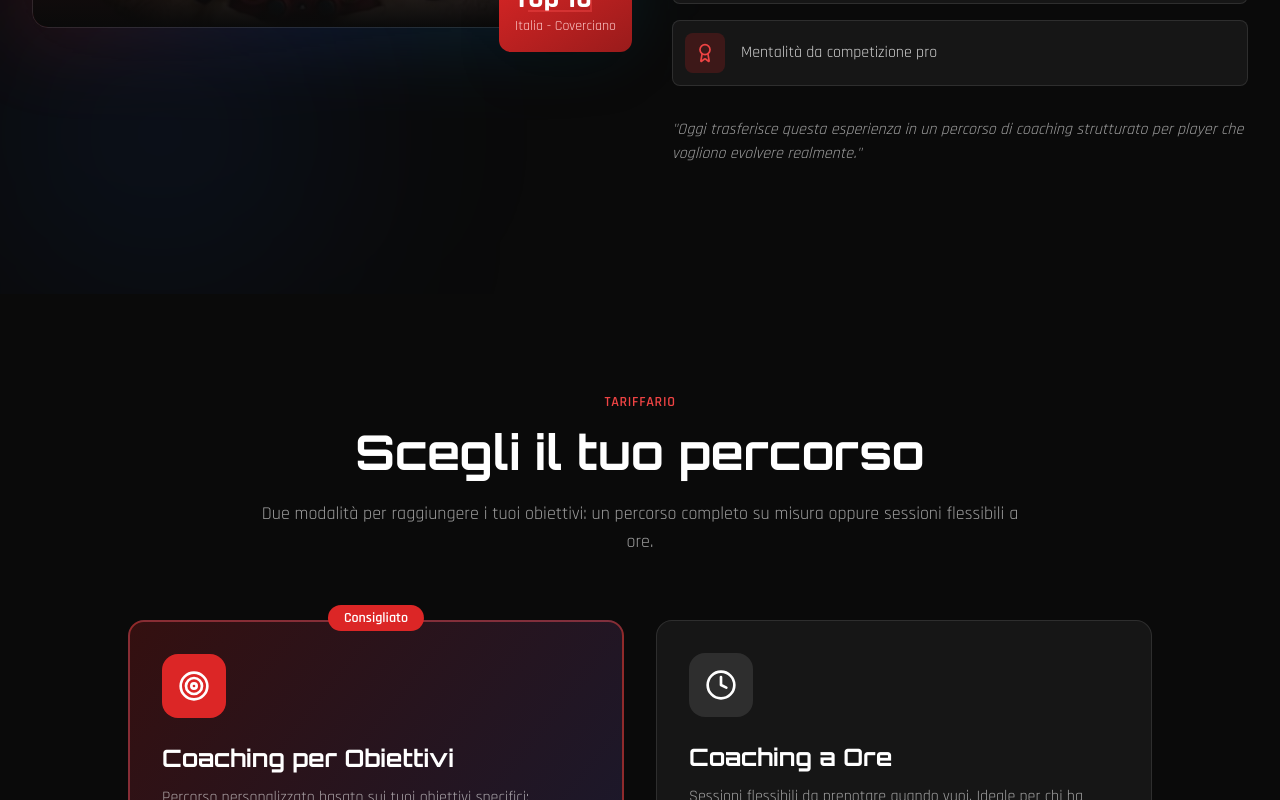
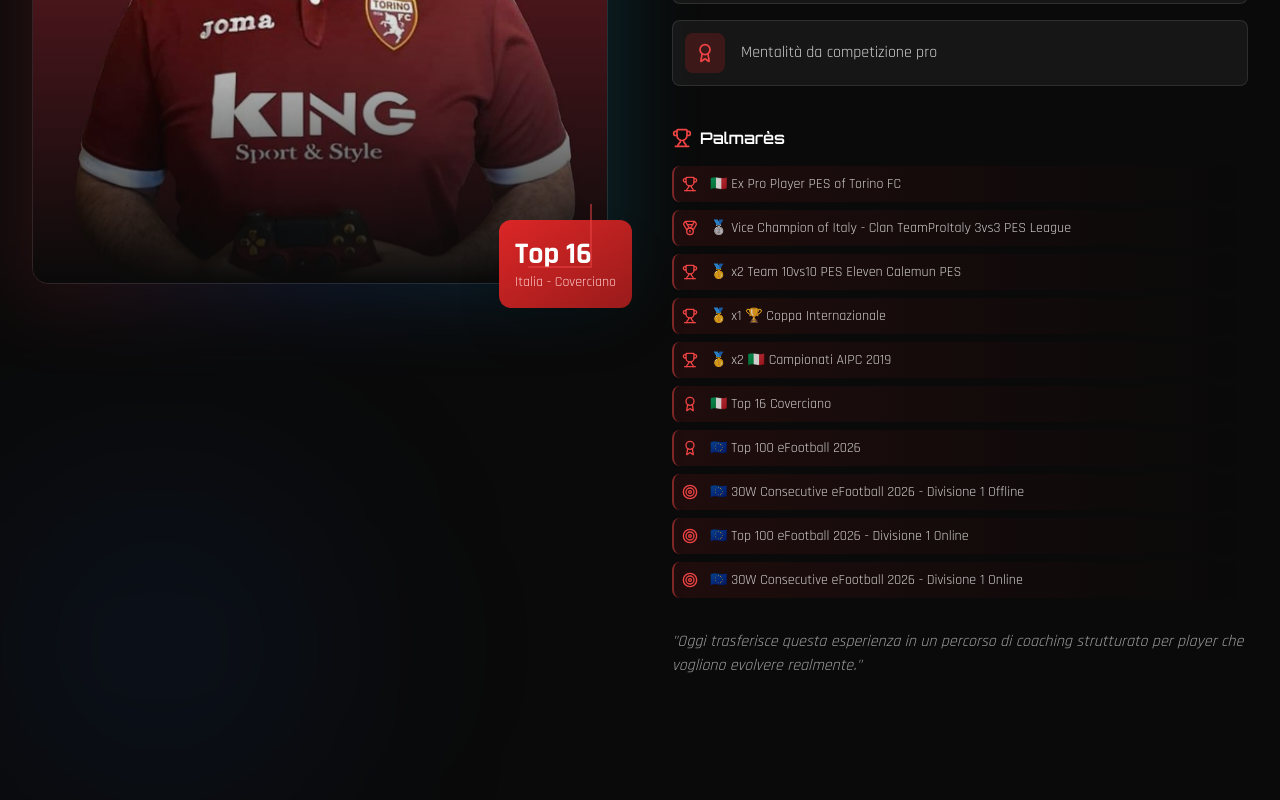
Before and after one commit to Attilalab/sito-Cristian-pro-coachin, a React (Vite) app: page / in a window 1280 px wide. Shown: the part 1640-2440 px from the top of the page. Built offline with nearby package versions, Linux system fonts and the light colour scheme.

Commit message:
Aggiornati risultati Christian, tolto Instagram e altri social, solo Facebook rimane

```diff
--- a/src/sections/ChiE.tsx
+++ b/src/sections/ChiE.tsx
@@ -1,5 +1,5 @@
 import { useEffect, useRef, useState } from 'react';
-import { Check, Gamepad2, Brain, Target, TrendingUp, Award } from 'lucide-react';
+import { Check, Gamepad2, Brain, Target, TrendingUp, Award, Trophy, Medal } from 'lucide-react';
 
 const skills = [
   { icon: Gamepad2, text: 'Preparazione tecnica avanzata' },
@@ -7,6 +7,19 @@
   { icon: Target, text: 'Lettura tattica in tempo reale' },
   { icon: TrendingUp, text: 'Ottimizzazione delle meccaniche' },
   { icon: Award, text: 'Mentalità da competizione pro' },
+];
+
+const risultati = [
+  { icon: Trophy, text: '🇮🇹 Ex Pro Player PES of Torino FC' },
+  { icon: Medal, text: '🥈 Vice Champion of Italy - Clan TeamProItaly 3vs3 PES League' },
+  { icon: Trophy, text: '🥇 x2 Team 10vs10 PES Eleven Calemun PES' },
+  { icon: Trophy, text: '🥇 x1 🏆 Coppa Internazionale' },
+  { icon: Trophy, text: '🥇 x2 🇮🇹 Campionati AIPC 2019' },
+  { icon: Award, text: '🇮🇹 Top 16 Coverciano' },
+  { icon: Award, text: '🇪🇺 Top 100 eFootball 2026' },
+  { icon: Target, text: '🇪🇺 30W Consecutive eFootball 2026 - Divisione 1 Offline' },
+  { icon: Target, text: '🇪🇺 Top 100 eFootball 2026 - Divisione 1 Online' },
+  { icon: Target, text: '🇪🇺 30W Consecutive eFootball 2026 - Divisione 1 Online' },
 ];
 
 export function ChiE() {
@@ -113,7 +126,7 @@
             </div>
 
             {/* Skills List */}
-            <div className="space-y-4">
+            <div className="space-y-4 mb-10">
               <h3 className="text-white font-semibold mb-4">La sua esperienza comprende:</h3>
               {skills.map((skill, index) => (
                 <div
@@ -134,6 +147,28 @@
               ))}
             </div>
 
+            {/* Risultati / Palmares */}
+            <div className="space-y-4">
+              <h3 className="text-white font-semibold mb-4 flex items-center gap-2">
+                <Trophy className="w-5 h-5 text-red-500" />
+                Palmarès
+              </h3>
+              <div className="grid gap-2">
+                {risultati.map((risultato, index) => (
+                  <div
+                    key={index}
+                    className={`flex items-center gap-3 p-2 rounded-lg bg-gradient-to-r from-red-600/10 to-transparent border-l-2 border-red-500/50 ${
+                      isVisible ? 'opacity-100 translate-x-0' : 'opacity-0 -translate-x-4'
+                    }`}
+                    style={{ transitionDelay: `${800 + index * 100}ms` }}
+                  >
+                    <risultato.icon className="w-4 h-4 text-red-500 flex-shrink-0" />
+                    <span className="text-white/80 text-sm">{risultato.text}</span>
+                  </div>
+                ))}
+              </div>
+            </div>
+
             {/* Bottom Text */}
             <p className="mt-8 text-white/60 italic">
               "Oggi trasferisce questa esperienza in un percorso di coaching strutturato
--- a/src/sections/Footer.tsx
+++ b/src/sections/Footer.tsx
@@ -1,17 +1,10 @@
-import { Gamepad2, Instagram, Twitter, Youtube, Twitch, Mail } from 'lucide-react';
-
-const socialLinks = [
-  { icon: Instagram, href: '#', label: 'Instagram' },
-  { icon: Twitter, href: '#', label: 'Twitter' },
-  { icon: Youtube, href: '#', label: 'YouTube' },
-  { icon: Twitch, href: '#', label: 'Twitch' },
-];
+import { Gamepad2, Facebook, Mail } from 'lucide-react';
 
 const navLinks = [
   { href: '#home', label: 'Home' },
   { href: '#chi-e', label: 'Chi è' },
+  { href: '#servizi', label: 'Servizi' },
   { href: '#metodo', label: 'Il Metodo' },
-  { href: '#posizionamento', label: 'Per Chi' },
   { href: '#contatti', label: 'Contatti' },
 ];
 
@@ -56,18 +49,17 @@
               competitivi che vogliono trasformare il talento in risultati concreti.
             </p>
 
-            {/* Social Links */}
+            {/* Social Link - Solo Facebook */}
             <div className="flex gap-3">
-              {socialLinks.map((social, index) => (
-                <a
-                  key={index}
-                  href={social.href}
-                  aria-label={social.label}
-                  className="w-10 h-10 rounded-lg bg-white/5 flex items-center justify-center hover:bg-red-600/20 hover:border-red-500/50 border border-transparent transition-all group"
-                >
-                  <social.icon className="w-5 h-5 text-white/60 group-hover:text-red-500 transition-colors" />
-                </a>
-              ))}
+              <a
+                href="https://facebook.com"
+                target="_blank"
+                rel="noopener noreferrer"
+                aria-label="Facebook"
+                className="w-10 h-10 rounded-lg bg-white/5 flex items-center justify-center hover:bg-red-600/20 hover:border-red-500/50 border border-transparent transition-all group"
+              >
+                <Facebook className="w-5 h-5 text-white/60 group-hover:text-red-500 transition-colors" />
+              </a>
             </div>
           </div>
 
@@ -93,6 +85,15 @@
           <div>
             <h4 className="font-bold text-white mb-6 font-['Orbitron']">Contatti</h4>
             <div className="space-y-4">
+              <a
+                href="tel:393485943885"
+                className="flex items-center gap-3 text-white/60 hover:text-red-500 transition-colors group"
+              >
+                <div className="w-10 h-10 rounded-lg bg-white/5 flex items-center justify-center group-hover:bg-red-600/20 transition-colors">
+                  <span className="text-lg">📱</span>
+                </div>
+                <span>39 348 594 3885</span>
+              </a>
               <a
                 href="mailto:christian@efootballcoach.it"
                 className="flex items-center gap-3 text-white/60 hover:text-red-500 transition-colors group"
```
